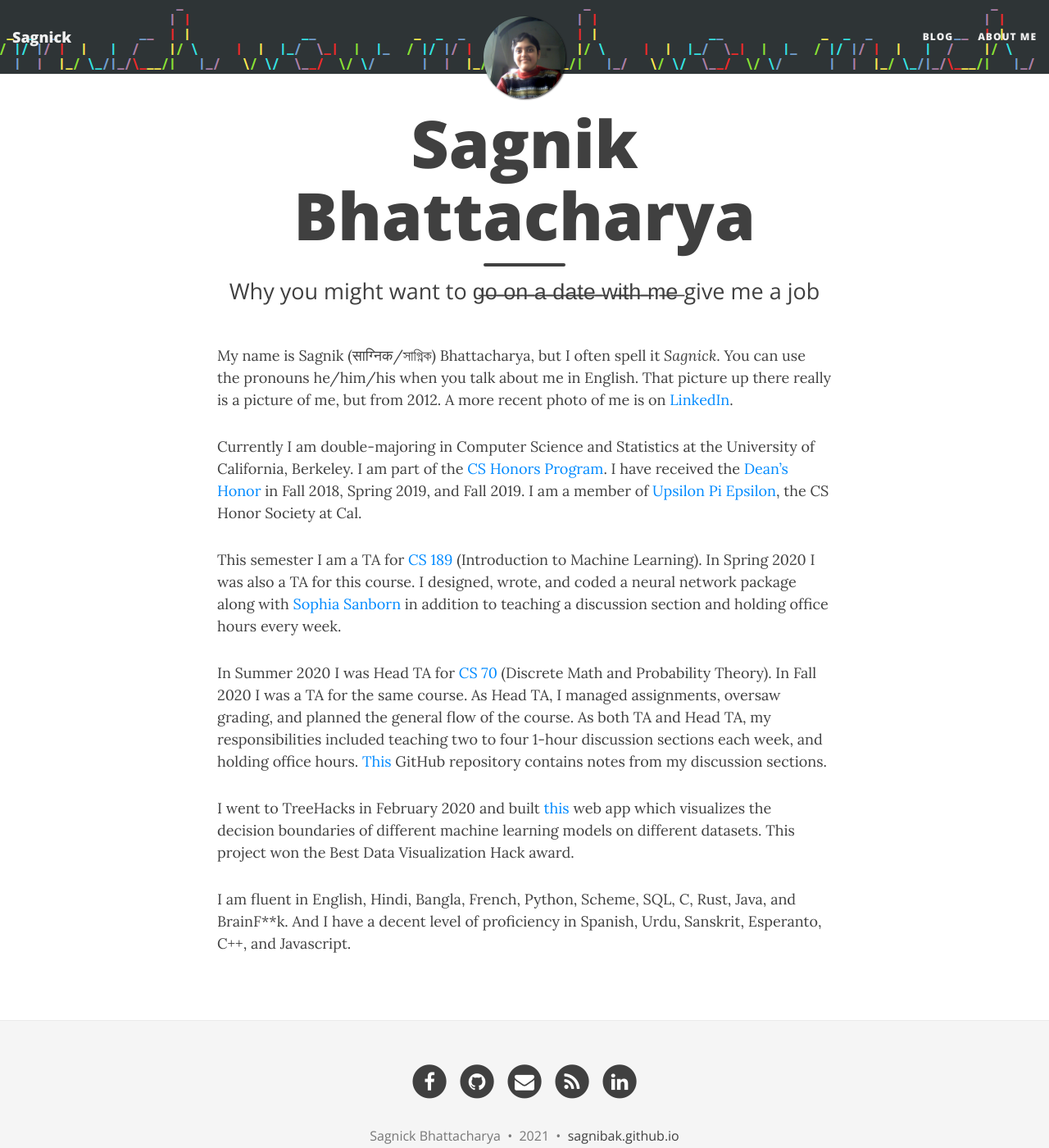
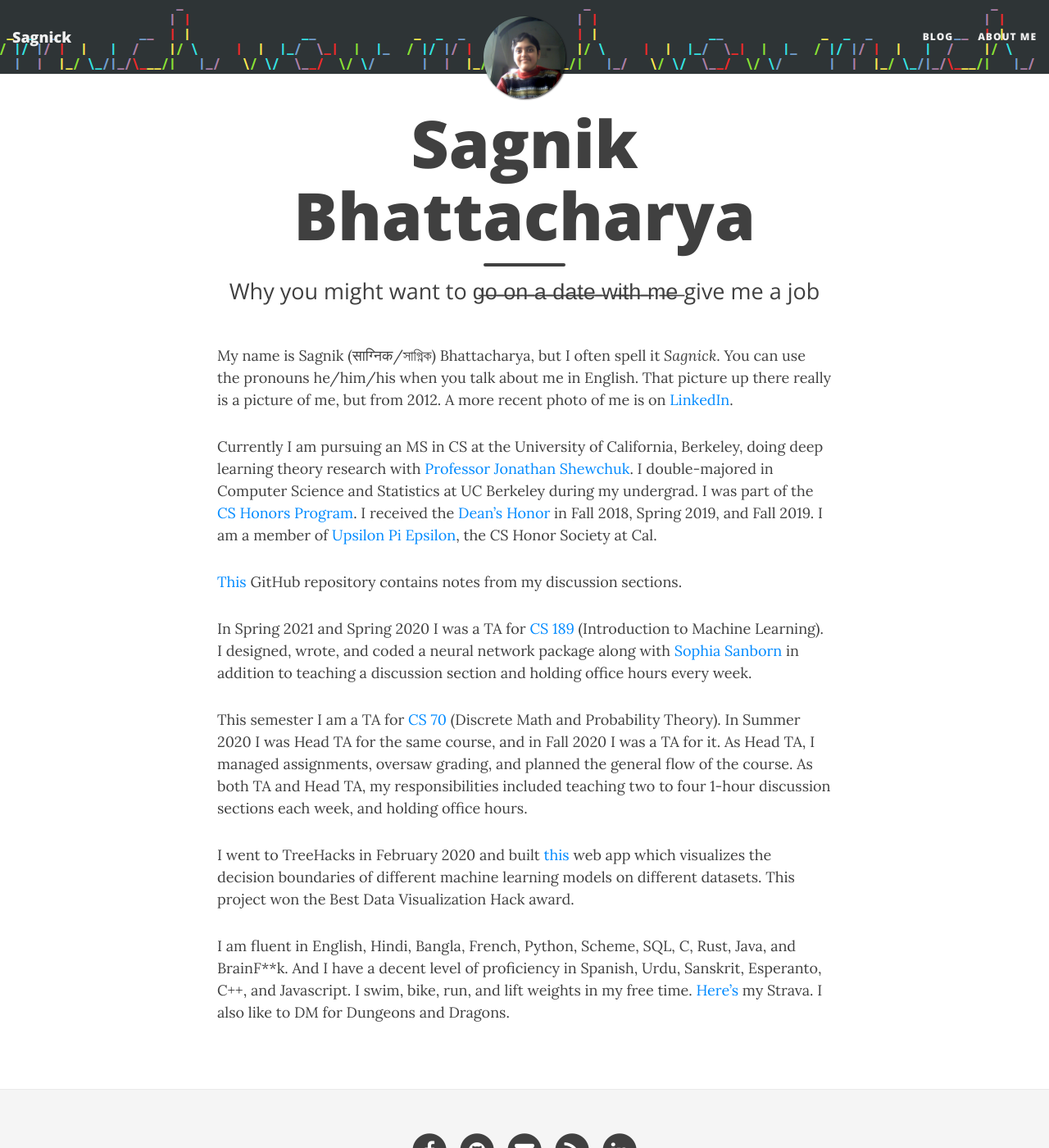
Before and after one commit to sagnibak/sagnibak.github.io, a Jekyll site: the page built from aboutme.md, in a window 1280 px wide and 1400 px high. Shown: the whole window at 82% size. Built offline with Jekyll 4.4.1, drawn with Linux system fonts in a browser that asks for light colours; nearby versions of some CDN libraries.

Commit message:
Updated aboutme before Siebel Scholars announcement.

```diff
--- a/aboutme.md
+++ b/aboutme.md
@@ -8,10 +8,14 @@
 That picture up there really is a picture of me, but from 2012. A more recent
 photo of me is on [LinkedIn](https://www.linkedin.com/in/sagnik-bhattacharya-83121b114/).
 
-Currently I am double-majoring in Computer Science and Statistics at the
-University of California, Berkeley. I am part of the
+Currently I am pursuing an MS in CS at the University of California,
+Berkeley, doing deep learning theory research with
+[Professor Jonathan Shewchuk](https://people.eecs.berkeley.edu/~jrs/).
+<!-- I am a [Siebel Scholar](https://www.siebelscholars.com/) in Computer Science. -->
+I double-majored in Computer Science and Statistics at
+UC Berkeley during my undergrad. I was part of the
 [CS Honors Program](https://eecs.berkeley.edu/resources/undergrads/honors).
-I have received the [Dean's Honor](https://lsadvising.berkeley.edu/policies/deans-listhonors)
+I received the [Dean's Honor](https://lsadvising.berkeley.edu/policies/deans-listhonors)
 in Fall 2018, Spring 2019, and Fall 2019. I am a member of
 [Upsilon Pi Epsilon](https://upe.berkeley.edu/), the CS Honor Society at Cal.
 
@@ -20,26 +24,31 @@
 Learning) and a Senior [Computer Science Mentor](https://csmentors.berkeley.edu/#/)
 for [CS 70](http://www.eecs70.org/) (Discrete Math and Probability Theory). -->
 
-This semester I am a TA for
+[This](https://github.com/sagnibak/teaching) GitHub repository
+contains notes from my discussion sections.
+
+In Spring 2021 and Spring 2020 I was a TA for
 [CS 189](https://people.eecs.berkeley.edu/~jrs/189/) (Introduction to Machine
-Learning). In Spring 2020 I was also a TA for this course.
+Learning).
+<!-- In Spring 2020 I was also a TA for this course. -->
 I designed, wrote, and coded a neural network package along with
 [Sophia Sanborn](https://www.linkedin.com/in/sophia-sanborn-214bbb161/)
 in addition to teaching a discussion section and holding office hours every
 week.
 
-In Summer 2020 I was Head TA for [CS 70](https://www.eecs70.org/)
-(Discrete Math and Probability Theory). In Fall 2020 I was a TA for the same
-course. As Head TA,
+This semester I am a TA for [CS 70](https://www.eecs70.org/) (Discrete Math and Probability Theory).
+In Summer 2020 I was Head TA for the same course, and in Fall 2020 I
+was a TA for it. As Head TA,
 I managed assignments, oversaw grading, and planned the general flow of the course.
 As both TA and Head TA, my responsibilities included
 teaching two to four 1-hour discussion sections each week, and holding office hours.
-[This](https://github.com/sagnibak/cs70-disc) GitHub repository
-contains notes from my discussion sections.
 
 I went to TreeHacks in February 2020 and built [this](https://ml-visualizer.herokuapp.com/)
 web app which visualizes the decision boundaries of different machine learning models on
 different datasets. This project won the Best Data Visualization Hack award.
 
 I am fluent in English, Hindi, Bangla, French, Python, Scheme, SQL, C, Rust, Java, and BrainF**k.
-And I have a decent level of proficiency in Spanish, Urdu, Sanskrit, Esperanto, C++, and Javascript.
+And I have a decent level of proficiency in Spanish, Urdu, Sanskrit,
+Esperanto, C++, and Javascript.
+I swim, bike, run, and lift weights in my free time. [Here's](https://www.strava.com/athletes/15525501)
+my Strava. I also like to DM for Dungeons and Dragons.
```
